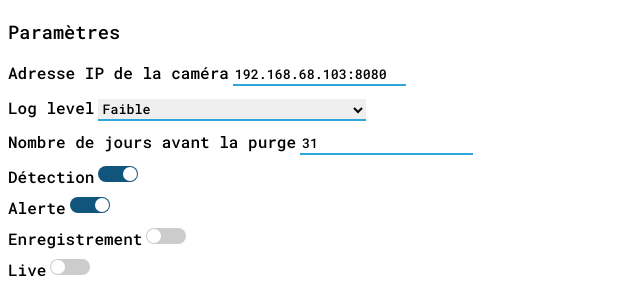
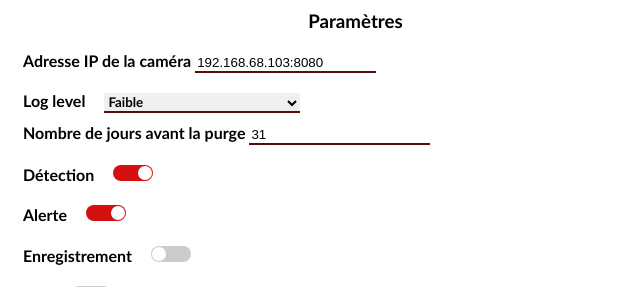
Before and after one commit to Harsisis/ApplicationWeb-Videosurveillance, a Flask app: page /settings/ in a window 1280 px wide. Shown: the top 287 px of the page, without its empty margins (0-640 px from the left). Run offline with Flask 2, Linux system fonts and the light colour scheme.

Commit message:
page param fin

```diff
--- a/src/static/style/style.css
+++ b/src/static/style/style.css
@@ -2,10 +2,6 @@
 font-family: Roboto;
 src: url('font/RobotoMono-Medium.ttf');
 font-weight: bold;}
-
-h1, h2, h3, h4, h5, h6, p, button, option, label, span, input, select, option {
-    font-family: 'Roboto', sans-serif;
-}
 
 html {
     scroll-behavior: smooth;
@@ -77,6 +73,8 @@ header a {
     float: left;
 }
 
+
+
 .right {
     width: 20%;
 }
@@ -133,10 +131,79 @@ header a {
     padding-bottom: 2%;
 }
 
+.container h2 {
+    font-family: 'Roboto', sans-serif;
+}
+
+.container h4 {
+    font-family: 'Roboto', sans-serif;
+}
+
+.container p{
+    font-family: 'Roboto', sans-serif;
+}
+
+.container button{
+    font-family: 'Roboto', sans-serif;
+}
+
+.container span{
+    font-family: 'Roboto', sans-serif;
+}
+
 .container2 {
     width: 340px;
     height: 100%;
     margin: 0;
+}
+
+.container2 h3 {
+    font-family: 'Calibri', sans-serif;
+    font-weight: bold;
+    margin-left: 15px;
+    margin-top: 10px;
+}
+
+.container2 p {
+    font-family: 'Calibri', sans-serif;
+    font-weight: bold;
+    margin-left: 15px;
+    margin-top: 10px;
+}
+.container2 option {
+    font-family: 'Calibri', sans-serif;
+    font-weight: bold;
+    margin-left: 15px;
+    margin-top: 10px;
+}
+
+.container2 label {
+    font-family: 'Calibri', sans-serif;
+    font-weight: bold;
+    margin-left: 15px;
+    margin-top: 10px;
+}
+
+.container2 select {
+    font-family: 'Calibri', sans-serif;
+    font-weight: bold;
+    margin-left: 15px;
+    margin-top: 10px;
+}
+
+.container2.btn1 {
+    font-family: 'Calibri', sans-serif;
+    font-weight: bold;
+    margin-left: 15px;
+    margin-top: 10px;
+}
+
+.btn2{
+    font-family: 'Calibri', sans-serif;
+    font-weight: bold;
+    text-align: center;
+    margin-top: 1.5%;
+    margin-bottom: 1.5%;
 }
 
 .param {
@@ -148,6 +215,12 @@ header a {
     width: 200%;
 }
 
+.settings h3, .btn {
+    text-align: center;
+}
+
+
+
 .settings div form article label {
 
     size: 1px;
@@ -155,12 +228,12 @@ header a {
 
 .settings div form article input {
     border : none;
-    border-bottom: #2fa5dd 2px solid;
+    border-bottom: #5b0b0b 2px solid;
 }
 
 .settings div form article select {
     border : none;
-    border-bottom: #2fa5dd 2px solid;
+    border-bottom: #5b0b0b 2px solid;
 }
 
 
@@ -261,11 +334,11 @@ article {
 }
 
 input:checked+.slider {
-    background-color: #11557C;
+    background-color: #d41010;
 }
 
 input:focus+.slider {
-    box-shadow: 0 0 1px #11557C;
+    box-shadow: 0 0 1px #d41010;
 }
 
 input:checked+.slider:before {
--- a/src/templates/param.html
+++ b/src/templates/param.html
@@ -18,7 +18,7 @@
                             <form id="formSettings" name="config" method="post" action="/update_config/">
                                 <article>
                                     <label for="ip">Adresse IP de la caméra</label>
-                                    <input type="text" name="ip" id="ip" placeholder="adresse IP">
+                                    <input class="btn1" type="text" name="ip" id="ip" placeholder="adresse IP">
                                 </article>
 
                                 <article>
@@ -33,14 +33,14 @@
 
                                 <article>
                                     <label for="purge">Nombre de jours avant la purge</label>
-                                    <input id="purge" type="number" value="{{ purge }}" name="purge"
+                                    <input class="btn1" id="purge" type="number" value="{{ purge }}" name="purge"
                                            placeholder="ex: 12">
                                 </article>
 
                                 <article>
                                     <label for="detection">Détection</label>
                                     <label id="detection" class="switch">
-                                        <input id="detectionCB" type="checkbox" name="detection">
+                                        <input class="btn1" id="detectionCB" type="checkbox" name="detection">
                                         <span class="slider round"></span>
                                     </label>
                                 </article>
@@ -48,7 +48,7 @@
                                 <article>
                                     <label for="jalerte">Alerte</label>
                                     <label id="jalerte" class="switch">
-                                        <input id="jalerteCB" type="checkbox" name="jalerte">
+                                        <input class="btn1" id="jalerteCB" type="checkbox" name="jalerte">
                                         <span class="slider round"></span>
                                     </label>
                                 </article>
@@ -56,7 +56,7 @@
                                 <article>
                                     <label for="recording">Enregistrement</label>
                                     <label id="recording" class="switch">
-                                        <input id="recordingCB" type="checkbox" name="recording">
+                                        <input class="btn1" id="recordingCB" type="checkbox" name="recording">
                                         <span class="slider round"></span>
                                     </label>
                                 </article>
@@ -64,15 +64,15 @@
                                 <article>
                                     <label for="stream">Live</label>
                                     <label id="stream" class="switch">
-                                        <input id="streamCB" type="checkbox" name="stream">
+                                        <input class="btn1" id="streamCB" type="checkbox" name="stream">
                                         <span class="slider round"></span>
                                     </label>
                                 </article>
 
                                 <iframe id="settings" class="iframeSettings" height="660px"></iframe>
 
-                                <article>
-                                    <input type="submit" name="valider" value="Valider" id="valider"/>
+                                <article class="btn2">
+                                    <input  type="submit" name="valider" value="Valider" id="valider"/>
                                 </article>
                             </form>
 
```
